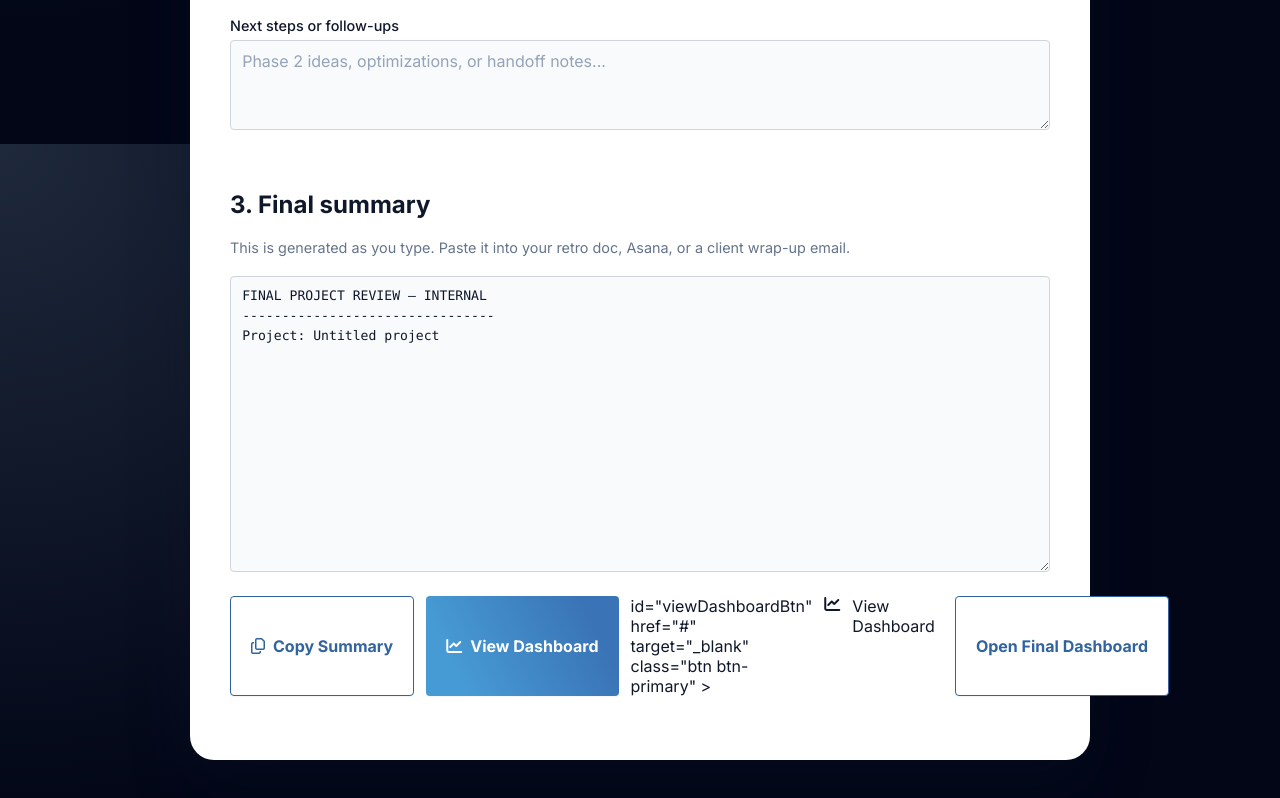
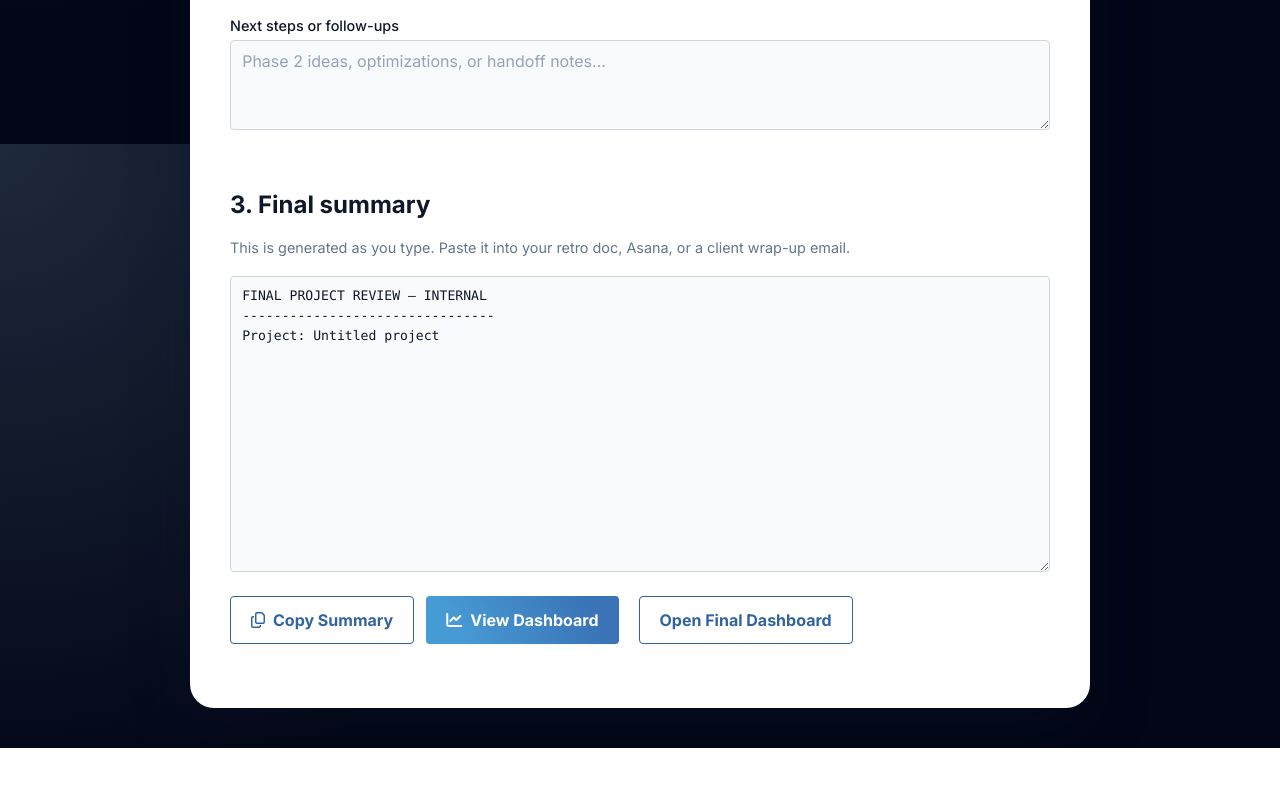
Before and after one commit to lisapancakes/metric-mate, a plain HTML site: page final.html in a window 1280 px wide. Shown: the part 1456-2254 px from the top of the page. After the commit the page ends 2204 px from the top, so only its background shows below. Drawn offline with Linux system fonts and the light colour scheme.

Commit message:
restore final.html

```diff
--- a/final.html
+++ b/final.html
@@ -153,7 +153,6 @@ class="btn btn-secondary"
 <i class="fa-regular fa-copy"></i>
 Copy Summary
 </button>
-
 <a
       id="dashboardLink"
       href="dashboard.html"
@@ -164,14 +163,6 @@ Copy Summary
       <i class="fa-solid fa-chart-line"></i>
       View Dashboard
     </a>
-  id="viewDashboardBtn"
-  href="#"
-  target="_blank"
-  class="btn btn-primary"
->
-    <i class="fa-solid fa-chart-line"></i>
-    View Dashboard
-</a>
 </div>
 </section>
 </form>
```
